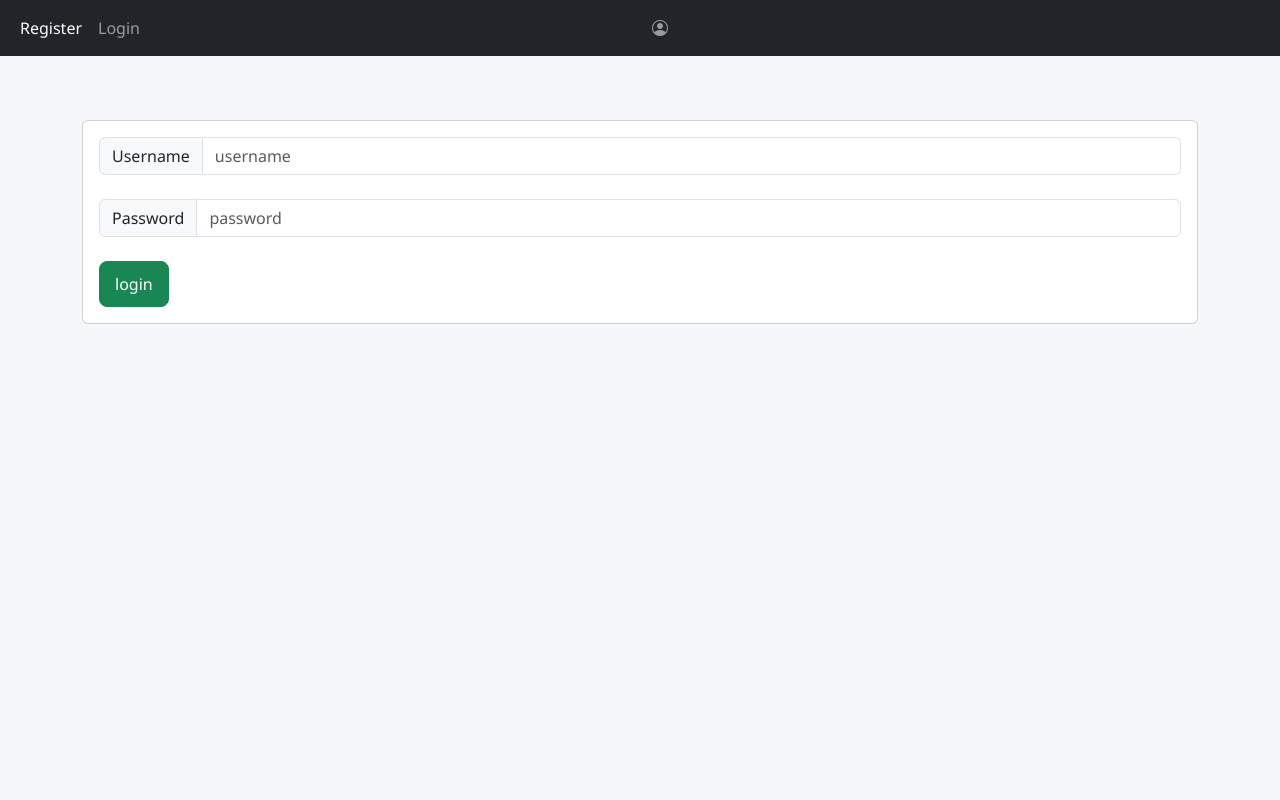
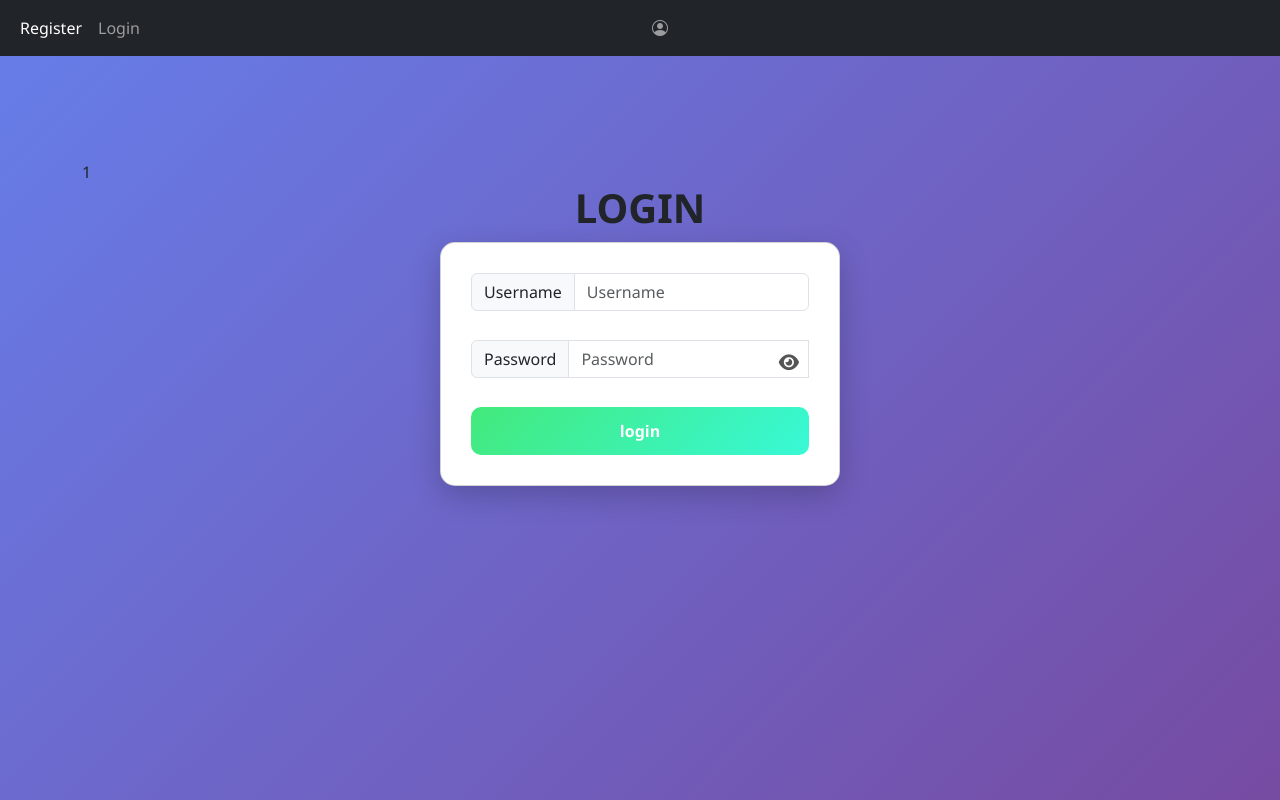
Before and after one commit to Keerthan-17/Eventure, a Django app: page /login in a window 1280 px wide. Run offline with Django 5.2, Linux system fonts and the light colour scheme.

Commit message:
add css to login page.

```diff
--- /dev/null
+++ b/static/CSS/login.css
@@ -0,0 +1,88 @@
+/* Background */
+body {
+    background: linear-gradient(135deg, #667eea, #764ba2);
+    min-height: 100vh;
+    font-family: 'Segoe UI', sans-serif;
+}
+
+/* Center container */
+.container {
+    margin-top: 80px;
+}
+
+/* Login card */
+.login-card {
+    max-width: 400px;
+    margin: auto;
+    padding: 30px;
+    border-radius: 15px;
+    background: #ffffff;
+    box-shadow: 0 10px 30px rgba(0,0,0,0.2);
+}
+
+/* Title */
+.login-title {
+    text-align: center;
+    font-weight: bold;
+    margin-bottom: 10px;
+}
+
+/* Subtitle */
+.login-subtitle {
+    text-align: center;
+    color: #777;
+    margin-bottom: 20px;
+}
+
+/* Labels */
+.form-label {
+    font-weight: 500;
+    margin-bottom: 5px;
+}
+
+/* Inputs */
+input {
+    width: 100%;
+    padding: 10px 40px 10px 10px;
+    border-radius: 8px;
+    border: 1px solid #ccc;
+    transition: 0.3s;
+}
+
+/* Focus */
+input:focus {
+    border-color: #667eea;
+    outline: none;
+    box-shadow: 0 0 6px rgba(102,126,234,0.4);
+}
+
+/* Button */
+.btn-login {
+    width: 100%;
+    padding: 12px;
+    border-radius: 10px;
+    font-weight: bold;
+    background: linear-gradient(135deg, #43e97b, #38f9d7);
+    border: none;
+    transition: 0.3s;
+}
+
+.btn-login:hover {
+    transform: translateY(-2px);
+}
+
+/* Password wrapper */
+.password-wrapper {
+    position: relative;
+}
+
+/* Eye icon */
+.toggle-password {
+    position: absolute;
+    right: 10px;
+    top: 50%;
+    transform: translateY(-50%);
+    cursor: pointer;
+    font-size: 18px;
+    color: #555;
+}
--- a/templates/base.html
+++ b/templates/base.html
@@ -12,8 +12,10 @@
         integrity="sha384-j1CDi7MgGQ12Z7Qab0qlWQ/Qqz24Gc6BM0thvEMVjHnfYGF0rmFCozFSxQBxwHKO"
         crossorigin="anonymous"></script>
     <link rel="stylesheet" href="https://cdn.jsdelivr.net/npm/bootstrap-icons@1.13.1/font/bootstrap-icons.min.css">
+    <link rel="stylesheet" href="https://cdnjs.cloudflare.com/ajax/libs/font-awesome/6.5.0/css/all.min.css">
     <link rel="stylesheet" href="{% static 'css/style.css' %}">
     {% block extra_css %}
+    {% block extra_js %}{% endblock %}
     {% endblock %}
 </head>
 
--- a/templates/login.html
+++ b/templates/login.html
@@ -1,27 +1,46 @@
 {% extends 'base.html' %}
+
+{% load static %}
+{% block extra_css %}
+<link rel="stylesheet" href="{% static 'css/login.css' %}">
+{% endblock %}
 
 {% block content %}
 <br>
-<div class="container">
+
+<div class="container">1
+    <h1 class="login-title">LOGIN</h1>
     <div class="jumbotron">
-        <div class="card card-body">
+        <div class="card card-body login-card">
             <form action="{% url 'login' %}" method="POST">
                 {% csrf_token %}
                 <div class="input-group flex-nowrap">
-                    <span class="input-group-text" id="addon-wrapping">Username</span>
-                    <input type="text" class="form-control" placeholder="username" aria-label="username" name="username"
-                        aria-describedby="addon-wrapping">
+                    <span class="input-group-text form-label" id="addon-wrapping">Username</span>
+                    <input type="text" class="form-control form-label" placeholder="Username" aria-label="username" name="username" aria-describedby="addon-wrapping">
                 </div>
                 <br>
                 <div class="input-group flex-nowrap">
-                    <span class="input-group-text" id="addon-wrapping">Password</span>
-                    <input type="password" class="form-control" placeholder="password" aria-label="password"
-                        name="password" aria-describedby="addon-wrapping">
+                    <span class="input-group-text form-label" id="addon-wrapping">Password</span>
+                    <input type="password" class="form-control password-wrapper form-label" placeholder="Password" aria-label="password" name="password" aria-describedby="addon-wrapping" id="passwordField">
+                    <span class="toggle-password" onclick="togglePassword()">
+                        <i class="fa fa-eye"></i>
+                    </span>
                 </div>
                 <br>
-                <input type="submit" class="btn btn-success" value="login">
+                <input type="submit" class="btn btn-success btn-login" value="login">
             </form>
         </div>
     </div>
 </div>
+<script>
+function togglePassword() {
+    const passwordField = document.getElementById("passwordField");
+
+    if (passwordField.type === "password") {
+        passwordField.type = "text";
+    } else {
+        passwordField.type = "password";
+    }
+}
+</script>
 {% endblock %}
```
